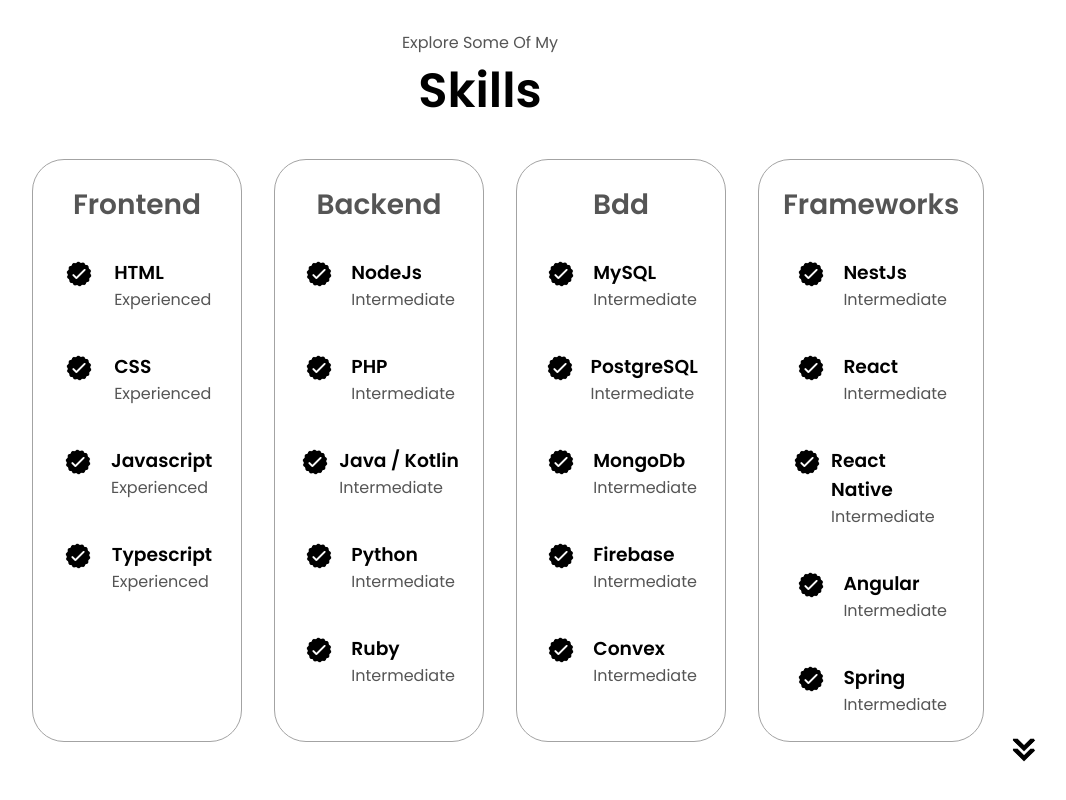
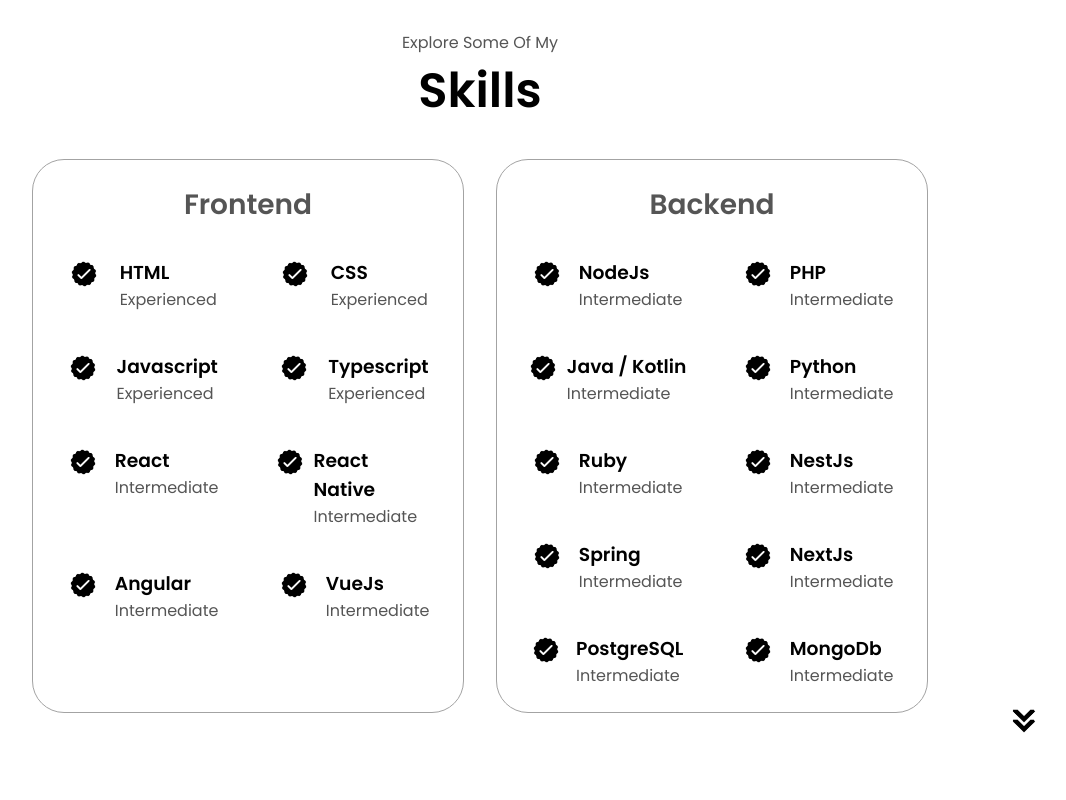
Before and after one commit to spi971/beubixelV2, a website built with Vite: page index.html in a window 1280 px wide. Shown: the part 1546-2346 px from the top of the page, without its empty margins (160-1226 px from the left). After the commit the page ends 2323 px from the top, so only its background shows below. Built offline with nearby package versions, Linux system fonts and the light colour scheme.

Commit message:
[FIX]remove useless stuff

```diff
--- a/index.html
+++ b/index.html
@@ -188,6 +188,50 @@
                   <p>Experienced</p>
                 </div>
               </article>
+              <article>
+                <img
+                  src="./assets/checkmark.png"
+                  alt="Experience icon"
+                  class="icon"
+                />
+                <div>
+                  <h3>React</h3>
+                  <p>Intermediate</p>
+                </div>
+              </article>
+              <article>
+                <img
+                  src="./assets/checkmark.png"
+                  alt="Experience icon"
+                  class="icon"
+                />
+                <div>
+                  <h3>React Native</h3>
+                  <p>Intermediate</p>
+                </div>
+              </article>
+              <article>
+                <img
+                  src="./assets/checkmark.png"
+                  alt="Experience icon"
+                  class="icon"
+                />
+                <div>
+                  <h3>Angular</h3>
+                  <p>Intermediate</p>
+                </div>
+              </article>
+              <article>
+                <img
+                  src="./assets/checkmark.png"
+                  alt="Experience icon"
+                  class="icon"
+                />
+                <div>
+                  <h3>VueJs</h3>
+                  <p>Intermediate</p>
+                </div>
+              </article>
             </div>
           </div>
           <div class="details-container">
@@ -248,11 +292,6 @@
                   <p>Intermediate</p>
                 </div>
               </article>
-            </div>
-          </div>
-          <div class="details-container">
-            <h2 class="experience-sub-title">Bdd</h2>
-            <div class="article-container">
               <article>
                 <img
                   src="./assets/checkmark.png"
@@ -260,7 +299,29 @@
                   class="icon"
                 />
                 <div>
-                  <h3>MySQL</h3>
+                  <h3>NestJs</h3>
+                  <p>Intermediate</p>
+                </div>
+              </article>
+              <article>
+                <img
+                  src="./assets/checkmark.png"
+                  alt="Experience icon"
+                  class="icon"
+                />
+                <div>
+                  <h3>Spring</h3>
+                  <p>Intermediate</p>
+                </div>
+              </article>
+              <article>
+                <img
+                  src="./assets/checkmark.png"
+                  alt="Experience icon"
+                  class="icon"
+                />
+                <div>
+                  <h3>NextJs</h3>
                   <p>Intermediate</p>
                 </div>
               </article>
@@ -286,88 +347,6 @@
                   <p>Intermediate</p>
                 </div>
               </article>
-              <article>
-                <img
-                  src="./assets/checkmark.png"
-                  alt="Experience icon"
-                  class="icon"
-                />
-                <div>
-                  <h3>Firebase</h3>
-                  <p>Intermediate</p>
-                </div>
-              </article>
-              <article>
-                <img
-                  src="./assets/checkmark.png"
-                  alt="Experience icon"
-                  class="icon"
-                />
-                <div>
-                  <h3>Convex</h3>
-                  <p>Intermediate</p>
-                </div>
-              </article>
-            </div>
-          </div>
-          <div class="details-container">
-            <h2 class="experience-sub-title">Frameworks</h2>
-            <div class="article-container">
-              <article>
-                <img
-                  src="./assets/checkmark.png"
-                  alt="Experience icon"
-                  class="icon"
-                />
-                <div>
-                  <h3>NestJs</h3>
-                  <p>Intermediate</p>
-                </div>
-              </article>
-              <article>
-                <img
-                  src="./assets/checkmark.png"
-                  alt="Experience icon"
-                  class="icon"
-                />
-                <div>
-                  <h3>React</h3>
-                  <p>Intermediate</p>
-                </div>
-              </article>
-              <article>
-                <img
-                  src="./assets/checkmark.png"
-                  alt="Experience icon"
-                  class="icon"
-                />
-                <div>
-                  <h3>React Native</h3>
-                  <p>Intermediate</p>
-                </div>
-              </article>
-              <article>
-                <img
-                  src="./assets/checkmark.png"
-                  alt="Experience icon"
-                  class="icon"
-                />
-                <div>
-                  <h3>Angular</h3>
-                  <p>Intermediate</p>
-                </div>
-              </article>
-              <article>
-                <img
-                  src="./assets/checkmark.png"
-                  alt="Experience icon"
-                  class="icon"
-                />
-                <div>
-                  <h3>Spring</h3>
-                  <p>Intermediate</p>
-                </div>
-              </article>
             </div>
           </div>
         </div>
```
